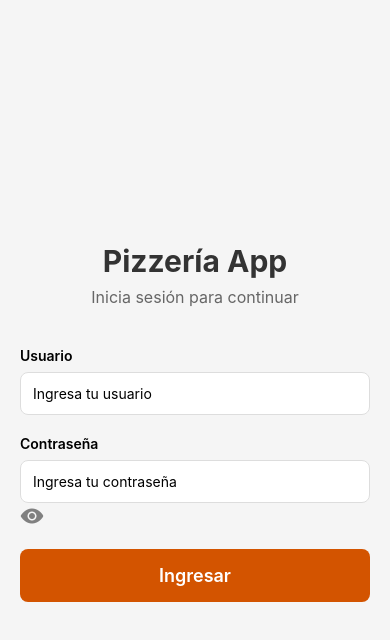
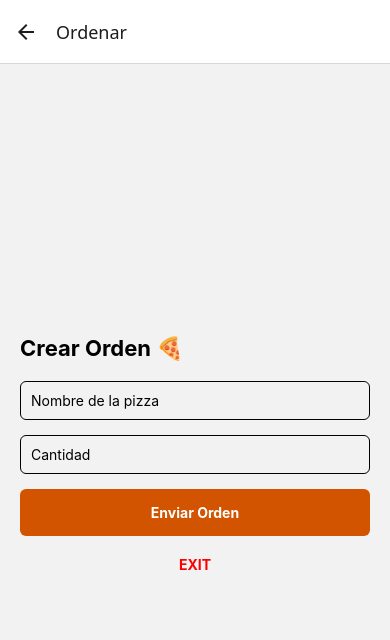
Before and after one commit to mikelodeonn/ProyectoPizzeria, a React Native app: screen /Order in a window 390 px wide. Shown: the top 640 px of the page. Built offline with nearby package versions, Linux system fonts and the light colour scheme.

Commit message:
Se agrego la funcion de crear orden y almacenar ordenes usando AsyncStorage

```diff
--- a/navigation/AppNavigator.js
+++ b/navigation/AppNavigator.js
@@ -6,6 +6,8 @@ import MainMenuScreen from "../screens/MainMenu";
 import EmployeeLoginScreen from "../screens/EmployeeLogin";
 import CustomerHomeScreen from "../screens/CustomerHome";
 import LoginScreen from "../screens/LoginScreen";
+import OrderScreen from "../screens/OrderScreen";
+import OrdersScreen from "../screens/OrdersScreen";
 
 const Stack = createNativeStackNavigator();
 
@@ -16,7 +18,7 @@ export default function AppNavigator() {
         <Stack.Screen
           name="Login"
           component= {LoginScreen}
-          options={{headerShown:false}}
+          options={{headerShown:false }}
         />
         <Stack.Screen
           name="MainMenu"
@@ -33,6 +35,16 @@ export default function AppNavigator() {
           component={EmployeeLoginScreen}
           options={{ title: "Empleado" }}
         />
+        <Stack.Screen
+          name="Order"
+          component={OrderScreen}
+          options={{title: "Ordenar"}}
+        />
+        <Stack.Screen
+          name="Orders"
+          component={OrdersScreen}
+          options={{title: "Ordenes"}}
+        />
       </Stack.Navigator>
     </NavigationContainer>
   );
--- a/package.json
+++ b/package.json
@@ -10,6 +10,7 @@
   },
   "dependencies": {
     "@expo/vector-icons": "^15.0.2",
+    "@react-native-async-storage/async-storage": "2.2.0",
     "@react-navigation/native": "^7.1.31",
     "@react-navigation/native-stack": "^7.14.2",
     "expo": "~55.0.4",
--- a/screens/CustomerHome.js
+++ b/screens/CustomerHome.js
@@ -1,9 +1,20 @@
-import { View, Text } from "react-native";
+//screens\CustomerHome.js
+import { View, Text, Button } from "react-native";
 
-export default function CustomerHomeScreen() {
+
+export default function CustomerHomeScreen({navigation}) {
   return (
     <View style={{ flex: 1, justifyContent: "center", alignItems: "center" }}>
       <Text>Bienvenido Cliente 🍕</Text>
+      <Button
+        title="Crear Orden"
+        onPress={() => navigation.navigate("Order")}
+      />
+
+      <Button
+        title="Ver Órdenes"
+        onPress={() => navigation.navigate("Orders")}
+      />
     </View>
   );
 }
--- /dev/null
+++ b/screens/OrderScreen.js
@@ -0,0 +1,96 @@
+import React, { useState } from "react";
+import {
+  View,
+  Text,
+  TextInput,
+  TouchableOpacity,
+  StyleSheet,
+  Alert,
+} from "react-native";
+import { saveOrder } from "../storage/storage";
+
+export default function OrderScreen({ navigation }) {
+  const [pizza, setPizza] = useState("");
+  const [quantity, setQuantity] = useState("");
+
+  const handleCreateOrder = async () => {
+    if (!pizza.trim() || !quantity) {
+      Alert.alert("Error", "Completa todos los campos");
+      return;
+    }
+
+    const newOrder = {
+      id: Date.now().toString(),
+      pizza: pizza.trim(),
+      quantity: parseInt(quantity),
+      date: new Date().toLocaleString(),
+    };
+
+    await saveOrder(newOrder);
+
+    Alert.alert("Éxito", "Orden creada correctamente");
+
+    navigation.navigate("Orders");
+  };
+
+  return (
+    <View style={styles.container}>
+      <Text style={styles.title}>Crear Orden 🍕</Text>
+
+      <TextInput
+        style={styles.input}
+        placeholder="Nombre de la pizza"
+        value={pizza}
+        onChangeText={setPizza}
+      />
+
+      <TextInput
+        style={styles.input}
+        placeholder="Cantidad"
+        value={quantity}
+        onChangeText={setQuantity}
+        keyboardType="numeric"
+      />
+
+      <TouchableOpacity
+        style={styles.button}
+        onPress={handleCreateOrder}
+      >
+        <Text style={styles.buttonText}>Enviar Orden</Text>
+      </TouchableOpacity>
+
+      <TouchableOpacity
+        style={styles.exitButton}
+        onPress={() => navigation.replace("Login")}
+      >
+        <Text style={styles.exitText}>EXIT</Text>
+      </TouchableOpacity>
+    </View>
+  );
+}
+
+const styles = StyleSheet.create({
+  container: { flex: 1, padding: 20, justifyContent: "center" },
+  title: { fontSize: 22, fontWeight: "bold", marginBottom: 20 },
+  input: {
+    borderWidth: 1,
+    padding: 10,
+    marginBottom: 15,
+    borderRadius: 6,
+  },
+  button: {
+    backgroundColor: "#d35400",
+    padding: 15,
+    borderRadius: 6,
+    alignItems: "center",
+  },
+  buttonText: { color: "#fff", fontWeight: "bold" },
+  exitButton: {
+    marginTop: 20,
+    alignItems: "center",
+  },
+  exitText: {
+    color: "red",
+    fontWeight: "bold",
+  },
+});
--- /dev/null
+++ b/screens/OrdersScreen.js
@@ -0,0 +1,91 @@
+import React, { useEffect, useState } from "react";
+import {
+    View,
+    Text,
+    FlatList,
+    StyleSheet,
+    TouchableOpacity,
+} from "react-native";
+import { getOrders, clearOrders } from "../storage/storage";
+
+
+export default function OrdersScreen({ navigation }) {
+    const [orders, setOrders] = useState([]);
+
+    useEffect(() => {
+        const loadOrders = async () => {
+            const storedOrders = await getOrders();
+            setOrders(storedOrders);
+        };
+
+        const unsubscribe = navigation.addListener("focus", loadOrders);
+
+        return unsubscribe;
+    }, [navigation]);
+
+    const renderItem = ({ item }) => (
+        <View style={styles.card}>
+            <Text style={styles.text}>Pizza: {item.pizza}</Text>
+            <Text style={styles.text}>Cantidad: {item.quantity}</Text>
+            <Text style={styles.date}>{item.date}</Text>
+        </View>
+    );
+
+    return (
+        <View style={styles.container}>
+            <Text style={styles.title}>Historial de Órdenes 📋</Text>
+
+            <FlatList
+                data={orders}
+                keyExtractor={(item) => item.id}
+                renderItem={renderItem}
+                ListEmptyComponent={
+                    <Text>No hay órdenes registradas</Text>
+                }
+            />
+
+            <TouchableOpacity
+                style={styles.exitButton}
+                onPress={() => navigation.replace("Login")}
+            >
+                <Text style={styles.exitText}>EXIT</Text>
+            </TouchableOpacity>
+            <TouchableOpacity
+                style={{ marginTop: 15, alignItems: "center" }}
+                onPress={async () => {
+                    await clearOrders();
+                    setOrders([]);
+                }}
+            >
+                <Text style={{ color: "red", fontWeight: "bold" }}>
+                    Borrar Órdenes (Prueba)
+                </Text>
+            </TouchableOpacity>
+        </View>
+    );
+}
+
+const styles = StyleSheet.create({
+    container: { flex: 1, padding: 20 },
+    title: {
+        fontSize: 22,
+        fontWeight: "bold",
+        marginBottom: 15,
+    },
+    card: {
+        backgroundColor: "#f2f2f2",
+        padding: 15,
+        borderRadius: 8,
+        marginBottom: 10,
+    },
+    text: { fontSize: 16 },
+    date: { fontSize: 12, color: "#666", marginTop: 5 },
+    exitButton: {
+        marginTop: 20,
+        alignItems: "center",
+    },
+    exitText: {
+        color: "red",
+        fontWeight: "bold",
+    },
+});
--- /dev/null
+++ b/storage/storage.js
@@ -0,0 +1,33 @@
+import AsyncStorage from "@react-native-async-storage/async-storage";
+
+const ORDERS_KEY = "ORDERS";
+
+// Obtener órdenes
+export const getOrders = async () => {
+  try {
+    const data = await AsyncStorage.getItem(ORDERS_KEY);
+    return data ? JSON.parse(data) : [];
+  } catch (error) {
+    console.log("Error obteniendo órdenes:", error);
+    return [];
+  }
+};
+
+// Guardar nueva orden
+export const saveOrder = async (newOrder) => {
+  try {
+    const existingOrders = await getOrders();
+    const updatedOrders = [...existingOrders, newOrder];
+    await AsyncStorage.setItem(
+      ORDERS_KEY,
+      JSON.stringify(updatedOrders)
+    );
+  } catch (error) {
+    console.log("Error guardando orden:", error);
+  }
+};
+
+// Limpiar órdenes (opcional, útil para pruebas)
+export const clearOrders = async () => {
+  await AsyncStorage.removeItem(ORDERS_KEY);
+};
```
Also changed, not shown: 1 other file (tests, documents, lock files or other folders).
